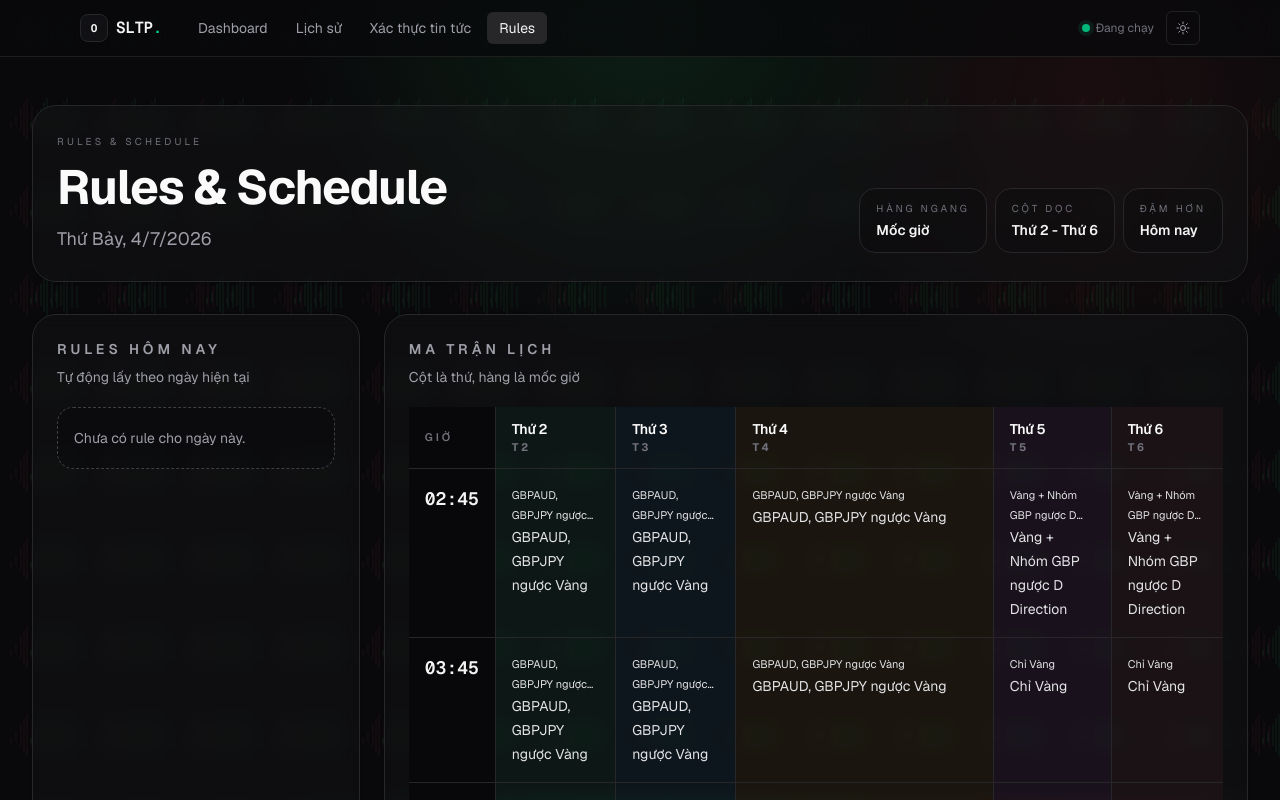
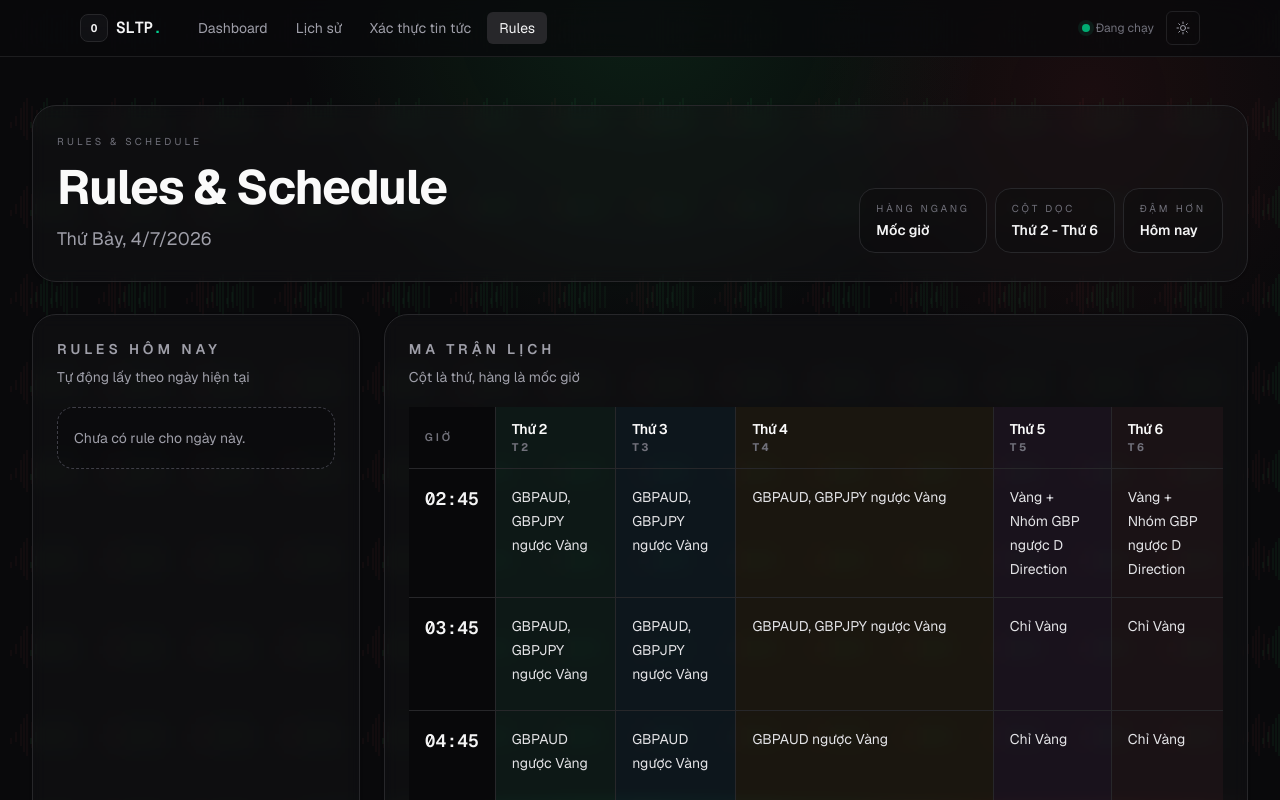
Before and after one commit to QuachGia1994/OAK-Hidden-SLTP-Manager, a Next.js app in the folder dashboard/: page /rules in a window 1280 px wide. Shown: the top 800 px of the page. Built offline with nearby package versions, Linux system fonts and the light colour scheme.

Commit message:
fix rules desktop note duplication

```diff
--- a/dashboard/src/app/rules/page.tsx
+++ b/dashboard/src/app/rules/page.tsx
@@ -130,19 +130,9 @@ export default function RulesPage() {
                           >
                             <div className="min-h-20 px-3 py-3 sm:min-h-28 sm:px-4 sm:py-4">
                               {note ? (
-                                <>
-                                  <p
-                                    className="sm:hidden text-[11px] leading-5 text-zinc-700 dark:text-zinc-200 overflow-hidden"
-                                    style={{
-                                      display: "-webkit-box",
-                                      WebkitBoxOrient: "vertical",
-                                      WebkitLineClamp: 2,
-                                    }}
-                                  >
-                                    {note}
-                                  </p>
-                                  <p className="hidden sm:block text-sm leading-6 text-zinc-700 dark:text-zinc-200">{note}</p>
-                                </>
+                                <p className="text-[11px] sm:text-sm leading-5 sm:leading-6 text-zinc-700 dark:text-zinc-200 overflow-hidden [display:-webkit-box] [WebkitBoxOrient:vertical] [WebkitLineClamp:2] sm:[display:block] sm:[WebkitBoxOrient:initial] sm:[WebkitLineClamp:unset] sm:overflow-visible">
+                                  {note}
+                                </p>
                               ) : (
                                 <p className="text-[11px] sm:text-sm leading-5 sm:leading-6 text-zinc-400 dark:text-zinc-500">—</p>
                               )}
```
